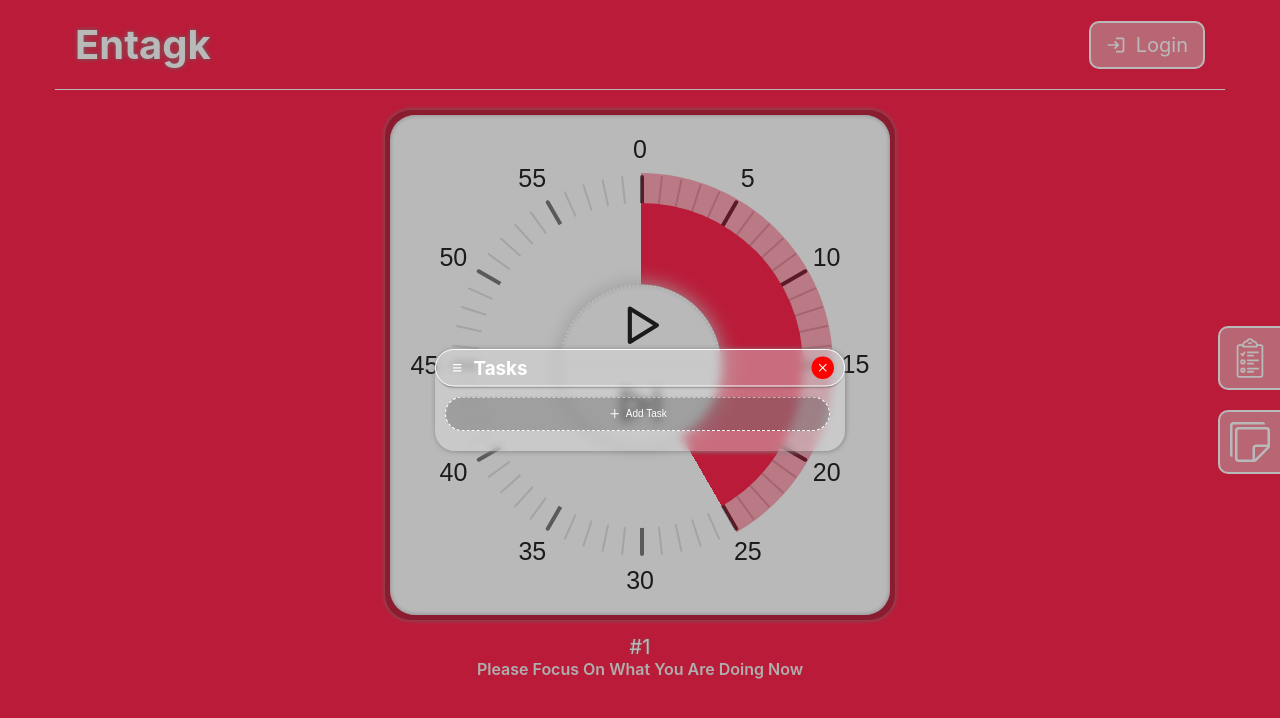
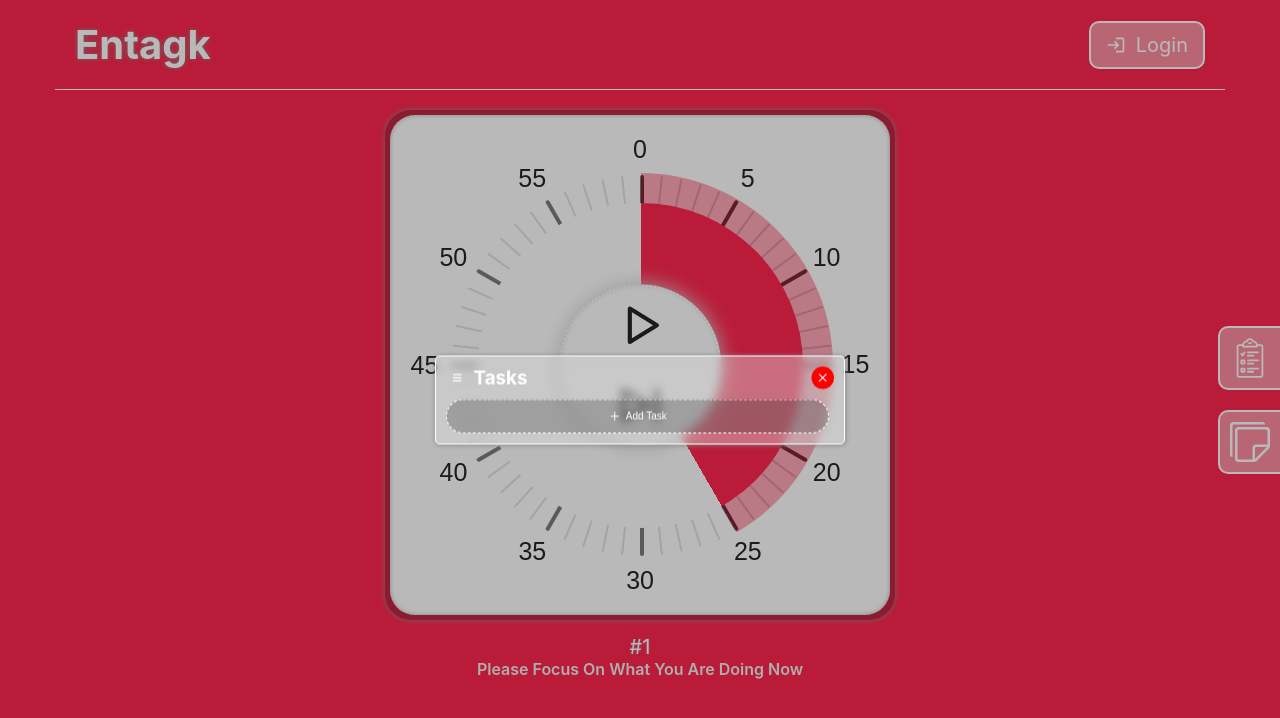
Before and after one commit to entagk/entagk-frontend, a React (Create React App) app: page / in a window 1280 px wide. Both pictures are taken after a click on the button 1249 px from the left and 358 px from the top of the page. Shown: the top 718 px of the page. Built offline with nearby package versions, Linux system fonts and the light colour scheme.

Commit message:
Redesign todo list popup and fix design issues

```diff
--- a/src/components/Home/style.css
+++ b/src/components/Home/style.css
@@ -10,6 +10,7 @@
   position: absolute;
   top: 0px;
   border-radius: 10px;
+  border: 2px solid;
 }
 
 .todo-loader {
@@ -22,5 +23,6 @@
   box-shadow: 1px 1px 10px 0px #858585;
 
   padding: 20px;
-  border-radius: 40px;
+  border-radius: 10px;
+  border: 2px solid;
 }
--- a/src/components/Tasks/TaskFooter/style.css
+++ b/src/components/Tasks/TaskFooter/style.css
@@ -1,7 +1,6 @@
 /* start tasks footer */
 .tasks .footer {
   color: #e7e7e7;
-  border-top: 2px solid #fff;
   text-align: center;
   display: flex;
   align-items: center;
@@ -9,12 +8,9 @@
   text-transform: capitalize;
   padding: 20px;
   font-size: 18px;
-  border-radius: 84px;
-  box-shadow: 0px -5px 5px -5px #121212;
-  margin: 20px 0;
-
-  margin-bottom: 0;
-  border: 2px solid;
+  border: none;
+  box-shadow: none;
+  border-radius: inherit;
 }
 
 .tasks .footer p {
--- a/src/components/Tasks/TodoList.js
+++ b/src/components/Tasks/TodoList.js
@@ -65,7 +65,7 @@ const TodoList = ({ message, setMessage, isLoading, setIsLoading, setOpenTodo })
             <CgClose />
           </button>
         </div>
-        <div className="tasks-container">
+        <div className="tasks-container" style={{ marginBlock: 0 }}>
           <Suspense fallback={
             <Loading
               size="big"
--- a/src/components/Tasks/style.css
+++ b/src/components/Tasks/style.css
@@ -14,7 +14,8 @@
   width: 820px;
   color: rgb(255, 255, 255);
   box-shadow: 1px 1px 10px 0px #858585;
-  border-radius: 40px;
+  border-radius: 10px;
+  border: 2px solid;
 }
 
 .header .close-tasks {
@@ -30,9 +31,6 @@
 }
 
 .tasks .header {
-  border-bottom: 1px solid;
-  padding-bottom: 13px;
-  border-radius: 58px;
   padding-inline: 20px;
   display: flex;
   align-items: center;
@@ -40,9 +38,10 @@
   flex-direction: row;
   font-size: 25px;
   color: #fff;
-  box-shadow: 0px 5px 5px -5px #121212;
-  padding-block: 13px;
-  border: 2px solid;
+  border-radius: inherit;
+  border: none;
+  box-shadow: none;
+  padding: 20px;
 }
 
 .tasks .header .header-buttons {
```
